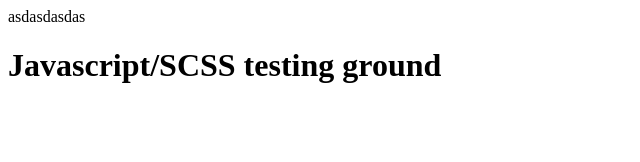
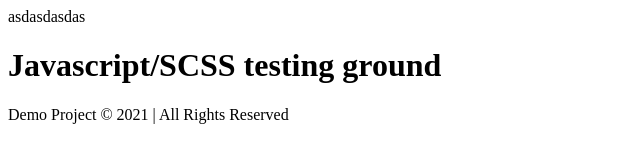
Before and after one commit to stefan41/project1, a plain HTML site: page index.html in a window 1280 px wide. Shown: the whole page, without its empty margins (0-640 px from the left). Drawn offline with nearby package versions, Linux system fonts and the light colour scheme.

Commit message:
footer dynamic date added

```diff
--- a/assets/js/main.js
+++ b/assets/js/main.js
@@ -0,0 +1,2 @@
+let date = new Date();
+document.getElementById('footer-date').innerHTML = date.getFullYear();
--- a/index.html
+++ b/index.html
@@ -22,6 +22,12 @@
 		</header>
 		<!-- /site-header -->
 
+		<!-- site-footer -->
+		<footer class="site-footer">
+			<p>Demo Project &copy; <span id="footer-date"></span> | All Rights Reserved</p>
+		</footer>
+		<!--/ site-footer -->
+
 
 	<!-- load jquery -->
 	<script src="assets/js/jquery.js"></script>
```
